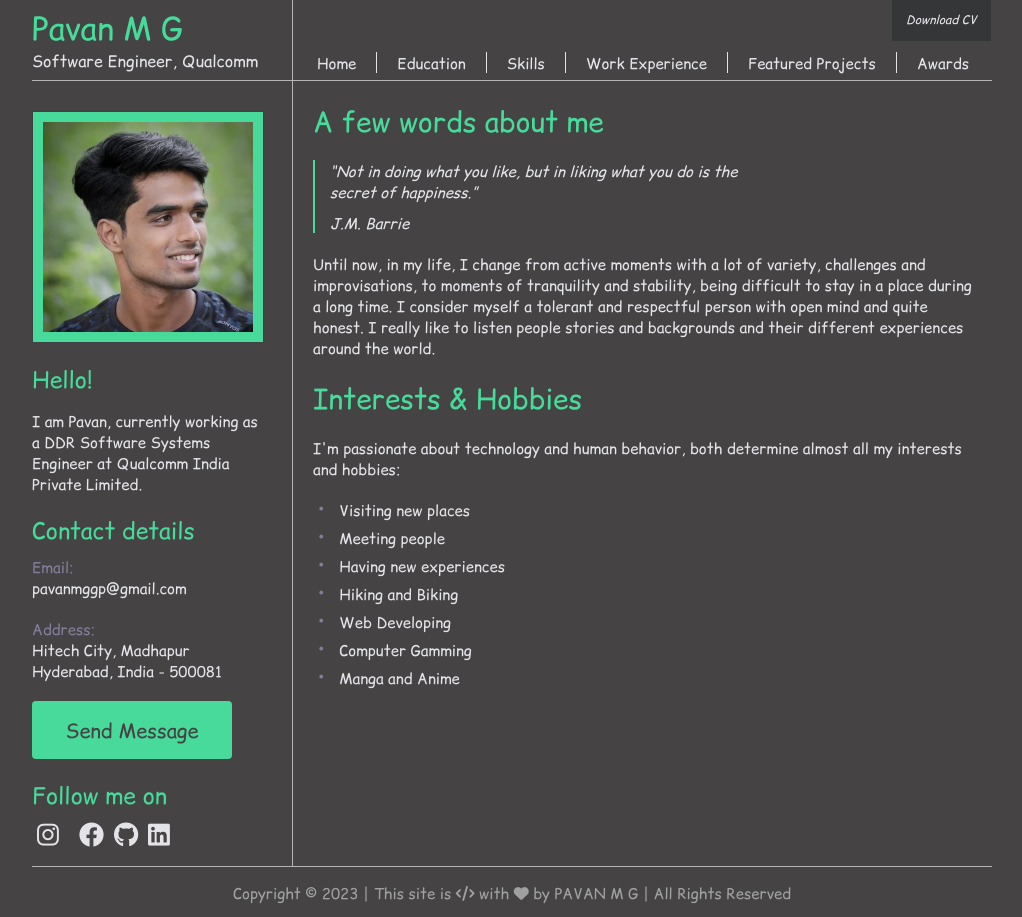
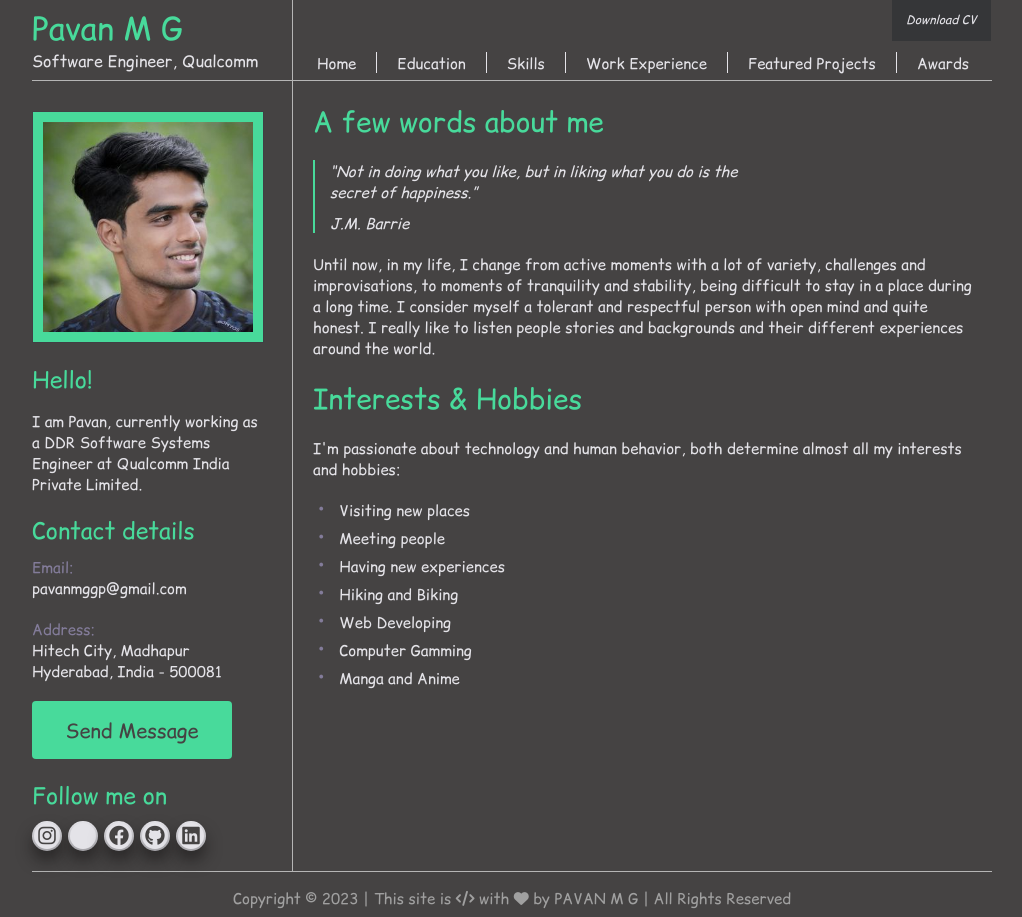
Before and after one commit to pavan-mg/pavan-mg.github.io, a Jekyll site: the page index.html, which Jekyll copies as it is, in a window 1280 px wide. Shown: the whole page, without its empty margins (128-1150 px from the left). Built offline with Jekyll 4.4.1, drawn with Linux system fonts in a browser that asks for light colours.

Commit message:
Update main.css

```diff
--- a/css/main.css
+++ b/css/main.css
@@ -338,24 +338,74 @@ ul {
 		padding: 15px;
 	}
 	.send_message_button a:hover {
-		color: #e4e3e8;
-		background: #656565;
+		box-shadow: 0 2px 5px rgb(10 10 10);
+		text-decoration:none;
 	}
 
 .social-icons {
 	margin-top: 20px;
 	margin-bottom: 20px;
 }
-	ul.social-icons {
-		margin-right: 10px;
+	.social-icons ul {
+	  margin-top: 10px;
+	  display:flex;
 	}
-	.social-icons li {
-		height: 45px;
-		padding: 5px;
+
+	.social-icons ul li {
+	  list-style: none;
 	}
-	.social-icons a {
-		text-decoration: none;
-		font-size: 25px;
+
+	.social-icons ul li a {
+	  position: relative;
+	  width:30px;
+	  height:30px;
+	  display:block;
+	  text-align:center;
+	  margin-right: 6px;
+	  border-radius: 50%;
+	  padding: 2px;
+	  box-sizing: border-box;
+	  text-decoration:none;
+	  box-shadow: 0 10px 15px rgba(15,13,13,0.5);
+	  background: linear-gradient(0deg, #a4a3a8,#e4e3e8);
+	  transition: .5s;
+	}
+
+	.social-icons ul li a:hover {
+	  box-shadow: 0 2px 5px rgb(15 13 13);
+	  text-decoration:none;
+	}
+
+	.social-icons ul li a .fab {
+	  width: 100%;
+	  height:100%;
+	  display:block;
+	  background: #e4e3e8;
+	  border-radius: 50%;
+      line-height: 26px;
+	  font-size: 20px;
+	  color: #454343;
+	  transition: .5s;
+	}
+
+	.social-icons ul li:nth-child(1) a:hover .fab {
+	  color: #e4405f;
+	}
+
+	.social-icons ul li:nth-child(2) a:hover .fab {
+	  color: #000000;
+	}
+
+	.social-icons ul li:nth-child(3) a:hover .fab {
+	  color: #3b5998;
+	}
+
+	.social-icons ul li:nth-child(4) a:hover .fab {
+	  color: #000000;
+	}
+
+	.social-icons ul li:nth-child(5) a:hover .fab {
+	  color: #007bb6;
 	}
 
 .footer_name {
```
